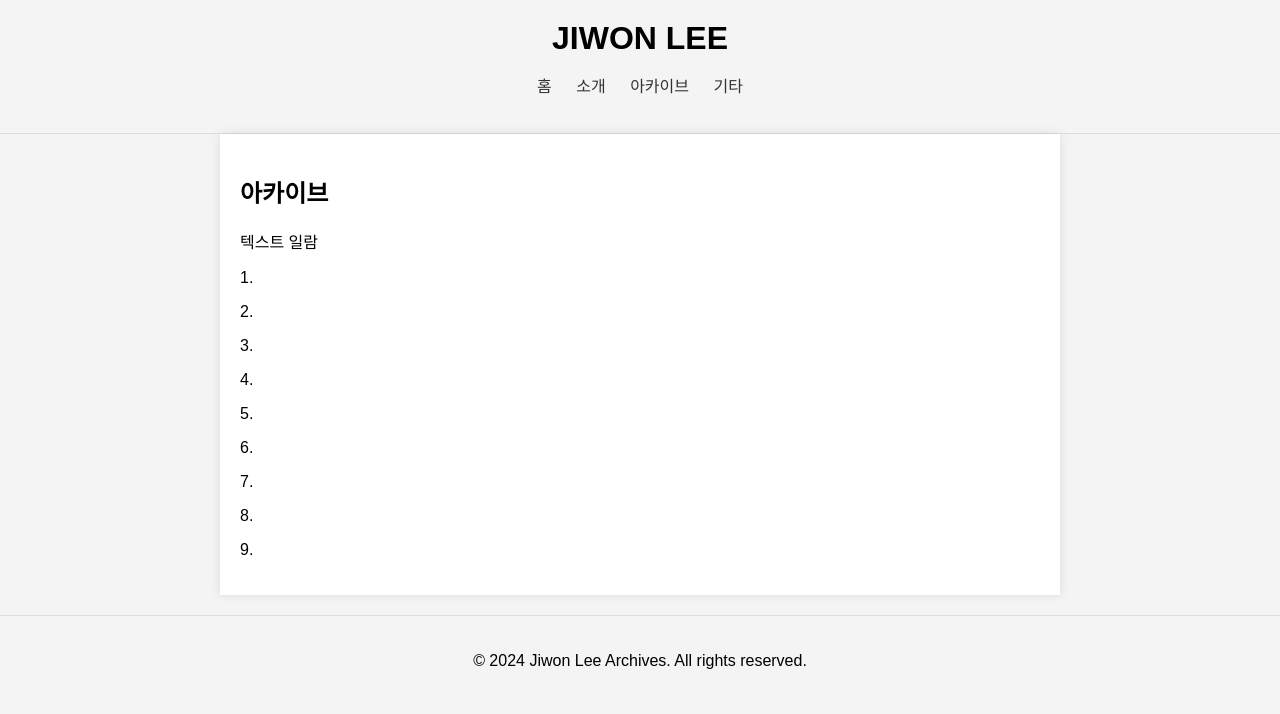
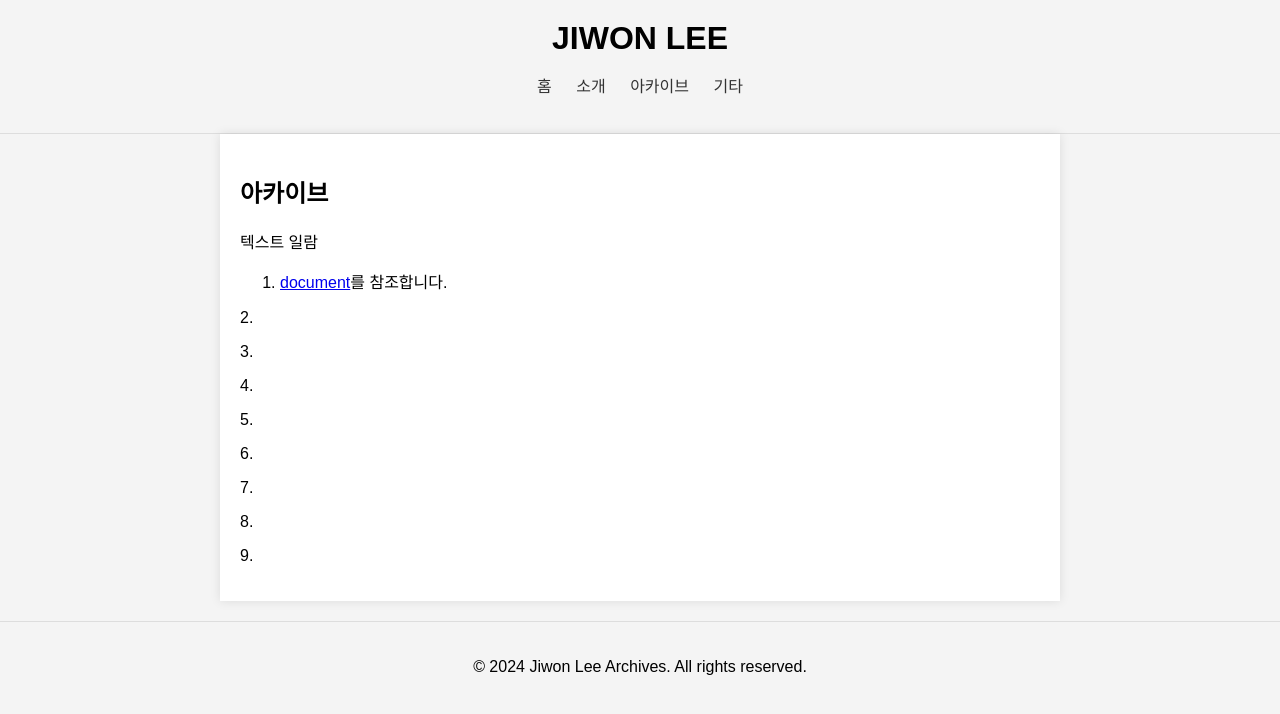
Before and after one commit to LfayeJ/archives, a Jekyll site: the page built from archive.md, in a window 1280 px wide. Shown: the top 714 px of the page. Built offline with Jekyll 4.4.1, drawn with Linux system fonts in a browser that asks for light colours.

Commit message:
Update archive.md

```diff
--- a/archive.md
+++ b/archive.md
@@ -6,7 +6,7 @@ title: 아카이브
 ## 아카이브
  텍스트 일람
 
-1.
+1. [document](archives_0001.md)를 참조합니다.
 
 2.
 
```
